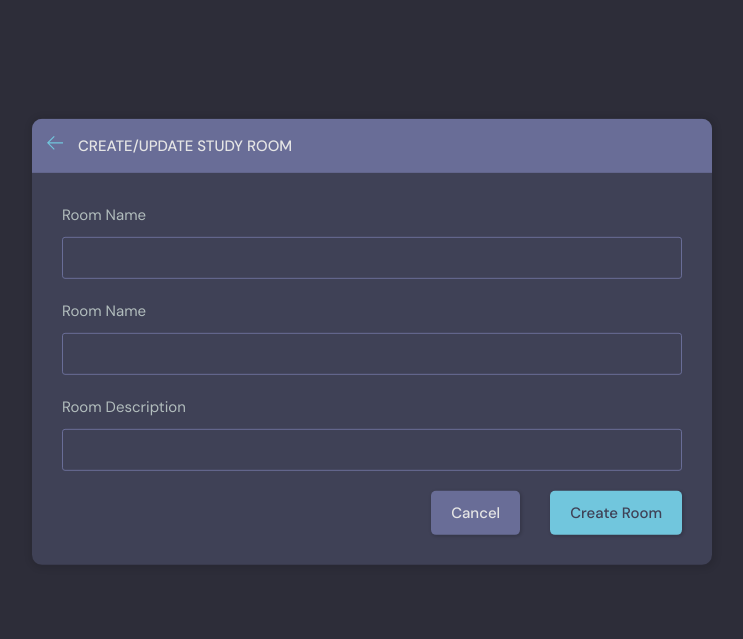
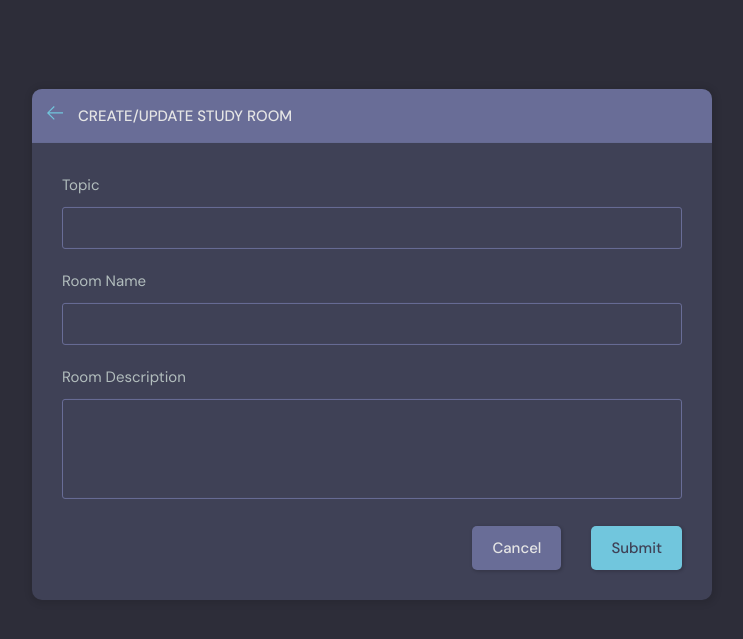
Before and after one commit to Emmanuel-3003/discord-clone, a Django app: page /create-room/ in a window 1280 px wide. Shown: the part 76-715 px from the top of the page, without its empty margins (268-1011 px from the left). Run offline with Django 4.2, Linux system fonts and the light colour scheme; a user stored in the database is signed in; data comes from the database, SQL or seed files in the repository; both versions use the stored data as it was after the commit.

Commit message:
Theme installation

```diff
--- a/discordclone/base/templates/base/room_form.html
+++ b/discordclone/base/templates/base/room_form.html
@@ -22,8 +22,8 @@
             {% csrf_token %}
 
             <div class="form__group">
-              <label for="room_topic">Room Name</label>
-              <input required type="text" name="topic" list="topic-list" />
+              <label for="room_topic">Topic</label>
+              <input required type="text" value="{{room.topic.name}}" name="topic" list="topic-list" />
               <datalist id="topic-list">
                 <select id="room_topic">
                   {% for topic in topics%}
@@ -39,8 +39,8 @@
             </div>
 
             <div class="form__group">
-              <label for="room_name">Room Description</label>
-              {{form.name}}
+              <label for="room_description">Room Description</label>
+              {{form.description}}
             </div>
 
 
@@ -61,7 +61,7 @@
 
             <div class="form__action">
               <a class="btn btn--dark" href="index.html">Cancel</a>
-              <button class="btn btn--main" type="submit">Create Room</button>
+              <button class="btn btn--main" type="submit">Submit</button>
             </div>
           </form>
         </div>
--- a/discordclone/base/views.py
+++ b/discordclone/base/views.py
@@ -107,12 +107,15 @@ def createRoom(request):
     form = RoomForm()
     topics = Topic.objects.all()
     if request.method == 'POST':
-        form = RoomForm(request.POST)
-        if form.is_valid():
-            room = form.save(commit=False)
-            room.host = request.user
-            room.save()
-            return redirect('home')
+        topic_name = request.POST.get('topic')
+        topic, created = Topic.objects.get_or_create(name=topic_name)
+        Room.objects.create(
+            host=request.user,
+            topic=topic,
+            name=request.POST.get('name'),
+            description=request.POST.get('description')
+        )
+        return redirect('home')
     context = {'form': form, 'topics': topics}
     return render(request, 'base/room_form.html', context)
 
@@ -125,12 +128,15 @@ def updateRoom(request, pk):
         return HttpResponse("You are not allowed here!!")
 
     if request.method == 'POST':
-        form = RoomForm(request.POST, instance=room)
-        if form.is_valid():
-            form.save()
-            return redirect('home')
+        topic_name = request.POST.get('topic')
+        topic, created = Topic.objects.get_or_create(name=topic_name)
+        room.name = request.POST.get('name')
+        room.topic = topic
+        room.description = request.POST.get('description')
+        room.save()
+        return redirect('home')
 
-    context = {'form': form, 'topics': topics}
+    context = {'form': form, 'topics': topics, 'room': room}
     return render(request, 'base/room_form.html', context)
 
 @login_required(login_url='login')
```
Also changed, not shown: discordclone/db.sqlite3.
